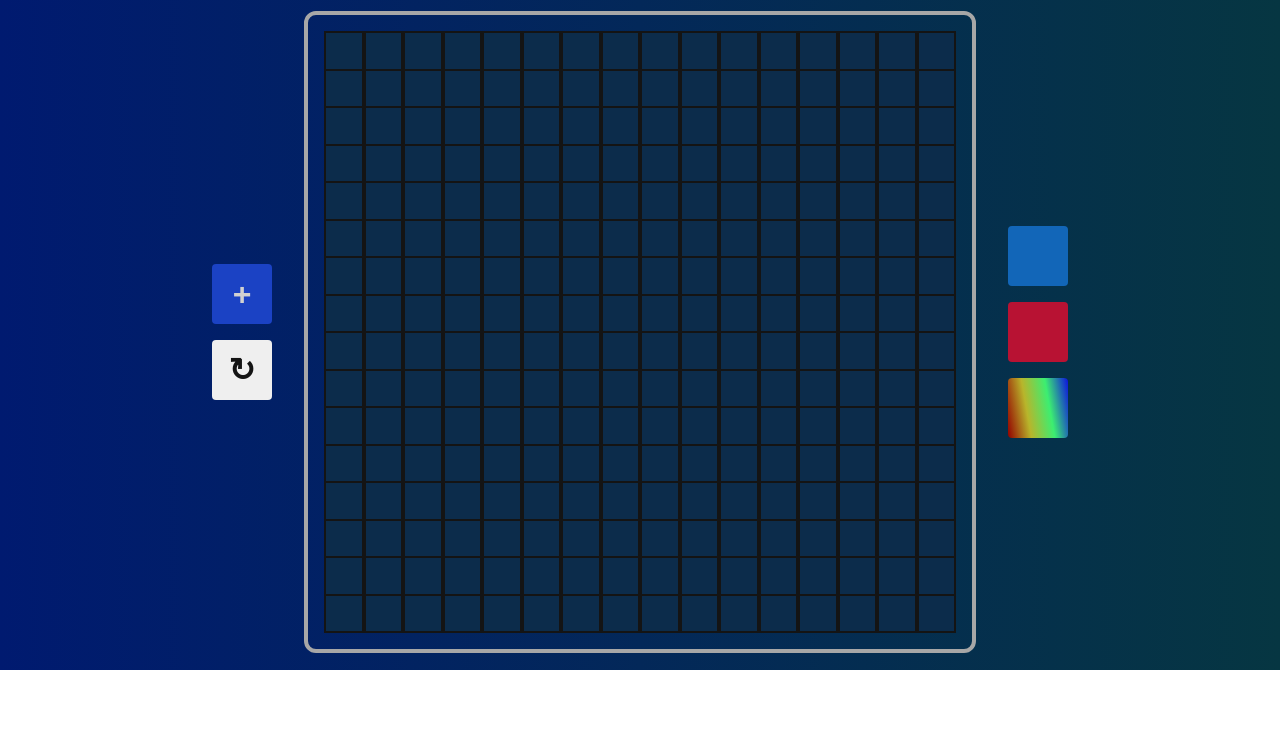
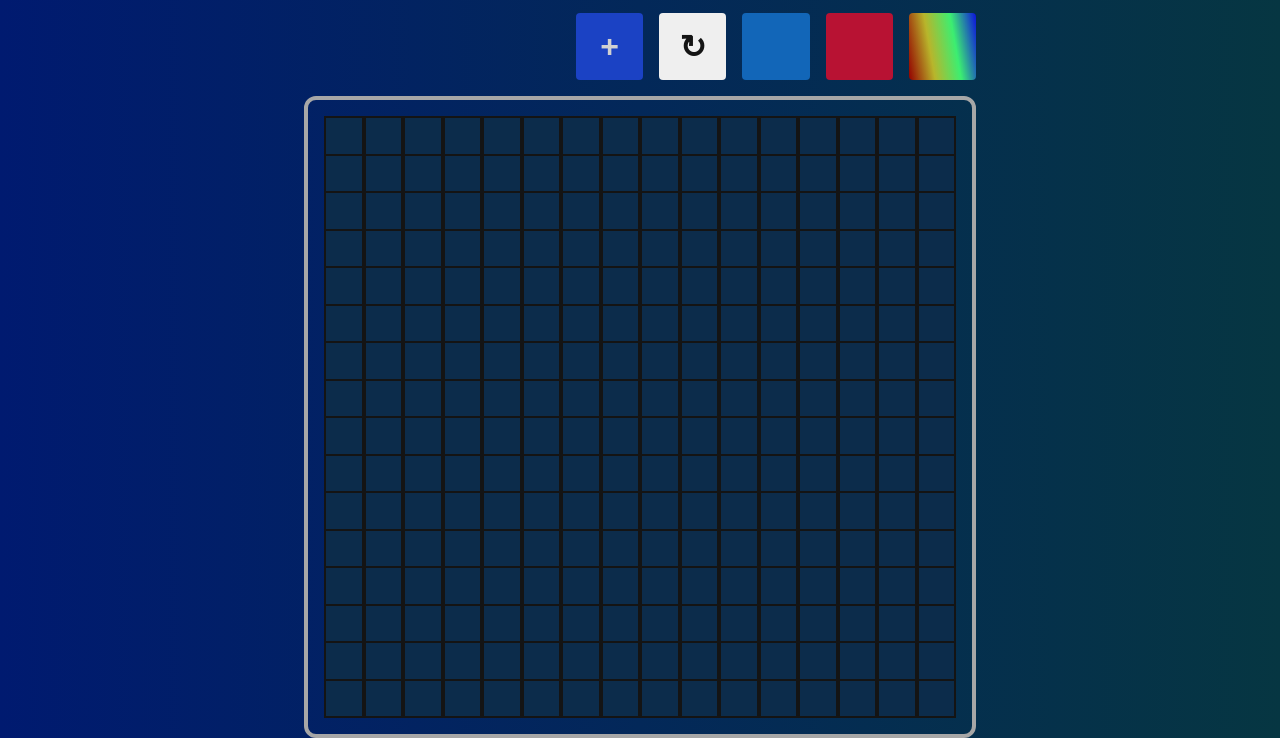
Before and after one commit to codebyMM/odin-Etch-a-Sketch, a plain HTML site: page index.html in a window 1280 px wide. Shown: the part 130-868 px from the top of the page. Before the commit the page ends 800 px from the top, so only its background shows below. Drawn offline with Linux system fonts and the light colour scheme.

Commit message:
update code

```diff
--- a/index.html
+++ b/index.html
@@ -7,23 +7,21 @@
     <title>Odin Project - Etch-a-Sketch</title>
     <link rel="stylesheet" href="styles.css">
 </head>
+
 <body>
     <h1>Etch-a-Sketch</h1>
     <div class="main-container">
-        <div class="content-container">
-            <div class="button-container">
+        <div class="nav-container">
             <button title="Create Grid" id="createBtn">+</button>
             <button title="Reset" id="reset">&#x21bb;</button>
-            </div>
-            <div class="container">
-            </div>
-            <div class="color-container">
             <button id="one"></button>
             <button id="two"></button>
             <button id="three"></button>
         </div>
+        <div class="container">
         </div>
     </div>
     <script src="main.js"></script>
 </body>
+
 </html>
--- a/styles.css
+++ b/styles.css
@@ -13,34 +13,35 @@
 
 body {
     background-image: linear-gradient(to right, #001a70, #063642);
-    background-size: cover;
-    background-repeat: no-repeat;
+    background-size: inherit;
     font-family: "Poppins", serif;
     height: 100vh;
 }
 
 .main-container {
-    display: flex;
-    height: calc(100vh - 130px);
+    margin: 0 auto;
+    height: fit-content;
     align-items: center;
     justify-content: center;
+    overflow: hidden;
+    width: fit-content;
+}
+
+.nav-container {
+    display: flex;
+    gap: 1rem;
+    padding: 1rem 0;
+    justify-content: flex-end;
+    align-items: center;
 }
 
 .container {
-    max-width: max-content;
-    max-height: max-content;
+    width: 100%;
     display: flex;
-    align-items: center;
     justify-content: center;
-    flex-wrap: wrap;
     border-radius: 12px;
     border: 4px solid rgb(167, 167, 167);
     padding: 1rem;
-}
-
-.content-container {
-    display: flex;
-    gap: 2rem;
 }
 
 h1 {
@@ -50,21 +51,13 @@ h1 {
     color: #dbdbdb;
 }
 
-.button-container,
-.color-container {
-    display: flex;
-    flex-direction: column;
-    justify-content: center;
-    gap: 1rem;
-}
-
 button {
     width: 10px;
     height: 10px;
     display: flex;
     align-items: center;
     justify-content: center;
-    padding: 30px;
+    padding: 5%;
     outline: none;
     border: 0;
     color: #d1d1d1;
```
Lines whose indentation alone changed are shown as unchanged.
